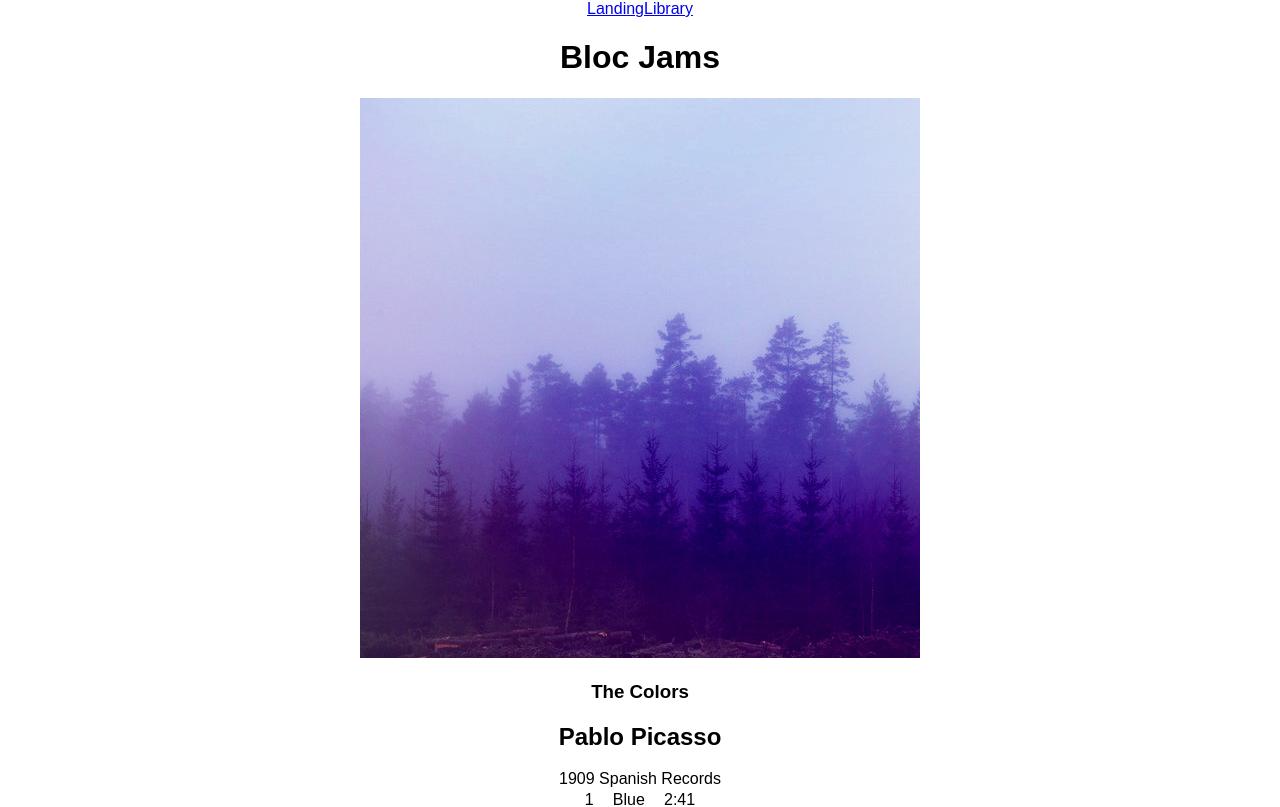
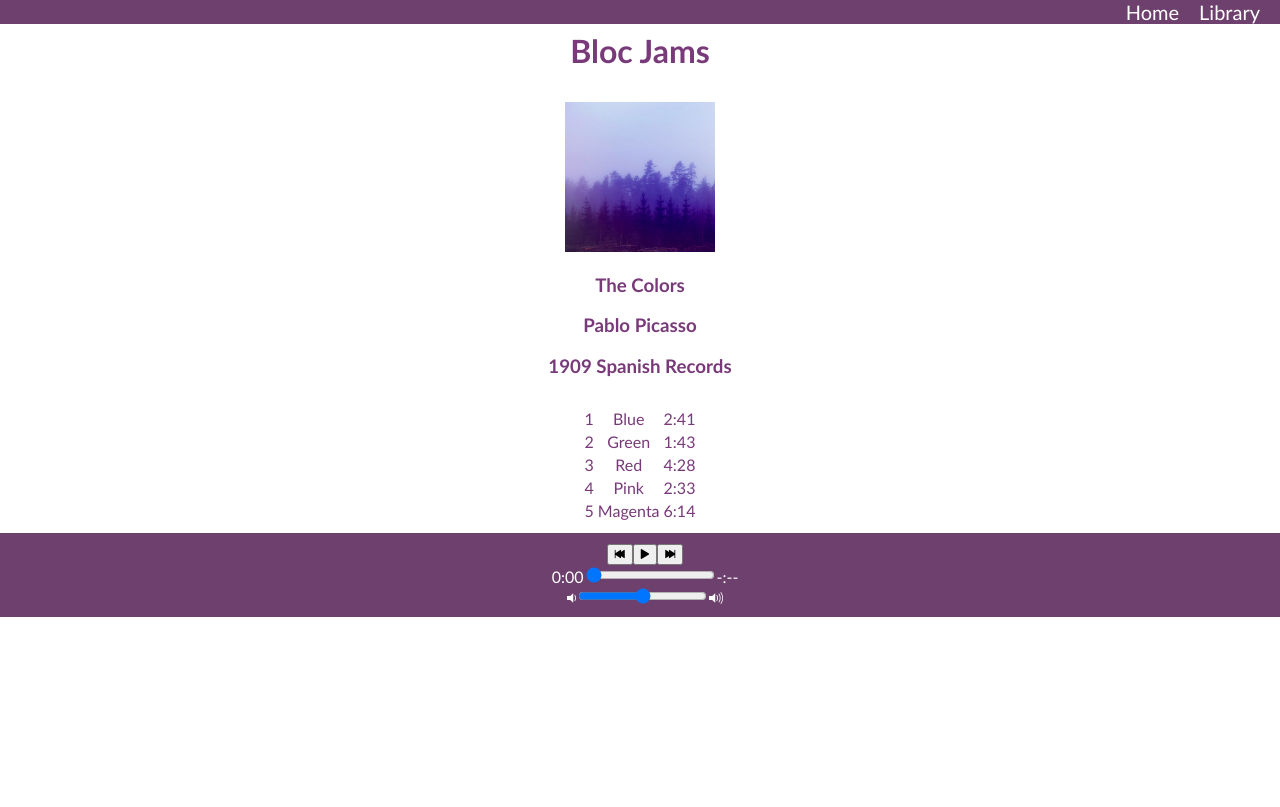
Before and after one commit to raibola/bloc-jams-react, a React (Create React App) app: page /album/the-colors in a window 1280 px wide. Shown: the top 807 px of the page. Built offline with nearby package versions, Linux system fonts and the light colour scheme.

Commit message:
Checkpoint Bloc Jams React Styling: Completed

```diff
--- a/src/App.js
+++ b/src/App.js
@@ -1,6 +1,7 @@
 import React, { Component } from 'react';
 import { Route, Link } from 'react-router-dom';
 import './App.css';
+import './index.css';
 import Landing from './components/Landing';
 import Library from './components/Library';
 import Album from './components/Album';
@@ -10,16 +11,17 @@ class App extends Component {
     return (
       <div className="App">
           <header>
-          <nav>
-             <Link to='/'>Landing</Link>
-             <Link to='/library'>Library</Link>
+          <nav className="navi">
+             <Link className="linkapp" to='/'><span className="land">Home</span></Link>
+             <Link className="linkapp" to='/library'><span className="lib">Library</span></Link>
            </nav>
-           <h1>Bloc Jams</h1>
+           <h1 className="bloc-jams">Bloc Jams</h1>
          </header>
          <main>
          <Route exact path="/" component={Landing} />
          <Route path="/library" component={Library} />
-         <Route path="/album/:slug" component={Album} />         </main>
+         <Route path="/album/:slug" component={Album} />
+         </main>
       </div>
     );
   }
--- a/src/components/Album.js
+++ b/src/components/Album.js
@@ -1,6 +1,7 @@
 import React, { Component } from 'react';
 import albumData from './../data/albums';
 import PlayerBar from './PlayerBar';
+import '../index.css';
 
 
 
@@ -118,8 +119,8 @@ class Album extends Component {
          <img id="album-cover-art" src={this.state.album.albumCover} alt={this.state.album.title}/>
            <div className="album-details">
              <h1 id="album-title">{this.state.album.title}</h1>
-             <h2 className="artist">{this.state.album.artist}</h2>
-             <div id="release-info">{this.state.album.releaseInfo}</div>
+             <h3 className="artist">{this.state.album.artist}</h3>
+             <h3 id="release-info">{this.state.album.releaseInfo}</h3>
            </div>
          </section>
          <table id="song-list" align="center">
@@ -148,6 +149,7 @@ class Album extends Component {
             }
            </tbody>
            </table>
+           <footer className="player-bar">
            <PlayerBar
            isPlaying={this.state.isPlaying}
            currentSong={this.state.currentSong}
@@ -161,6 +163,7 @@ class Album extends Component {
            handleTimeChange={(e) => this.handleTimeChange(e)}
            formatTime={time => this.formatTime(time)}
          />
+         </footer>
         </section>
       );
     }
--- a/src/components/Landing.js
+++ b/src/components/Landing.js
@@ -1,20 +1,24 @@
 import React from 'react';
+import '../index.css';
 
 const Landing = () => (
   <section className="landing">
  <h1 className="hero-title">Turn the music up!</h1>
+ <section>
+     <img src={'https://images.pexels.com/photos/6320/smartphone-vintage-technology-music.jpg?auto=compress&cs=tinysrgb&dpr=2&h=650&w=940'} alt="headphones" className="headphones" />
+</section>
 
     <section className="selling-points">
       <div className="point">
-        <h2 className="point-title">Choose your music</h2>
+        <h3 className="point-title">Choose your music</h3>
         <p className="point-description">The world is full of music; why should you have to listen to music that someone else chose?</p>
       </div>
       <div className="point">
-        <h2 className="point-title">Unlimited, streaming, ad-free</h2>
+        <h3 className="point-title">Unlimited, streaming, ad-free</h3>
         <p className="point-description">No arbitrary limits. No distractions.</p>
       </div>
       <div className="point">
-        <h2 className="point-title">Mobile enabled</h2>
+        <h3 className="point-title">Mobile enabled</h3>
         <p className="point-description">Listen to your music on the go. This streaming service is available on all mobile platforms.</p>
       </div>
     </section>
--- a/src/components/Library.js
+++ b/src/components/Library.js
@@ -1,6 +1,7 @@
 import React, { Component } from 'react';
 import { Link } from 'react-router-dom';
 import albumData from './../data/albums';
+import '../index.css';
 
 class Library extends Component {
     constructor(props) {
@@ -13,8 +14,8 @@ class Library extends Component {
        <section className='library'>
         {
           this.state.albums.map( (album, index) =>
-          <Link to={`/album/${album.slug}`} key={index}>
-              <img src={album.albumCover} alt={album.title} />
+          <Link className="link-library" to={`/album/${album.slug}`} key={index}>
+              <img className="img-library" src={album.albumCover} alt={album.title} />
                <div>{album.title}</div>
                <div>{album.artist}</div>
                <div>{album.songs.length} songs</div>
--- a/src/components/PlayerBar.js
+++ b/src/components/PlayerBar.js
@@ -1,4 +1,5 @@
 import React, { Component } from 'react';
+import '../index.css';
 
 class PlayerBar extends Component {
   render() {
@@ -16,8 +17,8 @@ class PlayerBar extends Component {
            </button>
          </section>
          <section id="time-control">
-         <div className="current-time">{this.props.formatTime(this.props.currentTime)}</div>
-           <input
+         <div className="current-time"></div>
+           <span>{this.props.formatTime(this.props.currentTime)}</span><input
              type="range"
              className="seek-bar"
              value={(this.props.currentTime / this.props.duration) || 0}
@@ -25,12 +26,12 @@ class PlayerBar extends Component {
              min="0"
              step="0.01"
              onChange={this.props.handleTimeChange}
-           />
-         <div className="total-time">{this.props.formatTime(this.props.duration)}</div>
+           /><span>{this.props.formatTime(this.props.duration)}</span>
+         <div className="total-time"></div>
          </section>
          <section id="volume-control">
-          <div className="icon ion-volume-low"></div>
-            <input
+          <div className="volume-low"></div>
+            <span className="icon ion-volume-low" /><input
              type="range"
              className="seek-bar"
              value={this.props.currentVolume}
@@ -38,8 +39,8 @@ class PlayerBar extends Component {
              min="0.0"
              step="0.01"
              onChange={this.props.handleVolumeChange}
-                    />
-          <div className="icon ion-volume-high"></div>
+                    /><span className="icon ion-volume-high" />
+          <div className="volume-high"></div>
          </section>
       </section>
     );
--- a/src/index.css
+++ b/src/index.css
@@ -1,5 +1,92 @@
 body {
   margin: 0;
   padding: 0;
-  font-family: sans-serif;
+  font-family: 'Gill Sans';
+  color: rgb(121, 58, 121);
+  background: white;
+  text-align: right;
 }
+
+.navi {
+  left: 0;
+  right: 0;
+  margin: 0;
+  top: 0;
+  padding: 0;
+  width: 100%;
+  background: rgb(110, 64, 110);
+  height: 24px;
+  font-size: 20px;
+  position: fixed;
+  text-align: right;
+}
+
+.linkapp:hover {
+  background-color: rgb(66, 24, 64);
+}
+
+.land {
+  color: white;
+  padding: 10px;
+}
+
+.lib {
+  color: white;
+  padding: 10px;
+  text-align: right;
+  padding-right: 20px;
+}
+
+.linkapp {
+  text-decoration: none;
+  text-align: right;
+}
+
+.point {
+  width: 300px;
+  float: left;
+  margin-right: 50px;
+  margin-left: 50px;
+  text-align: center;
+}
+
+.player-bar {
+color: white;
+padding: 5px;
+}
+
+#album-cover-art {
+width: 150px;
+height: 150px;
+}
+
+.link-library{
+  float: left;
+  text-decoration: none;
+  padding-left: 250px;
+  padding-top: 100px;
+}
+
+.img-library{
+  width: 225px;
+  height: 250px;
+  float: center;
+}
+
+footer {
+  background: rgb(110, 64, 110);
+  width: 100%;
+}
+
+.bloc-jams {
+  padding: 10px;
+}
+
+.headphones {
+  width: 600px;
+  height: 350px;
+}
+
+#song-list {
+  padding: 10px;
+}
```
